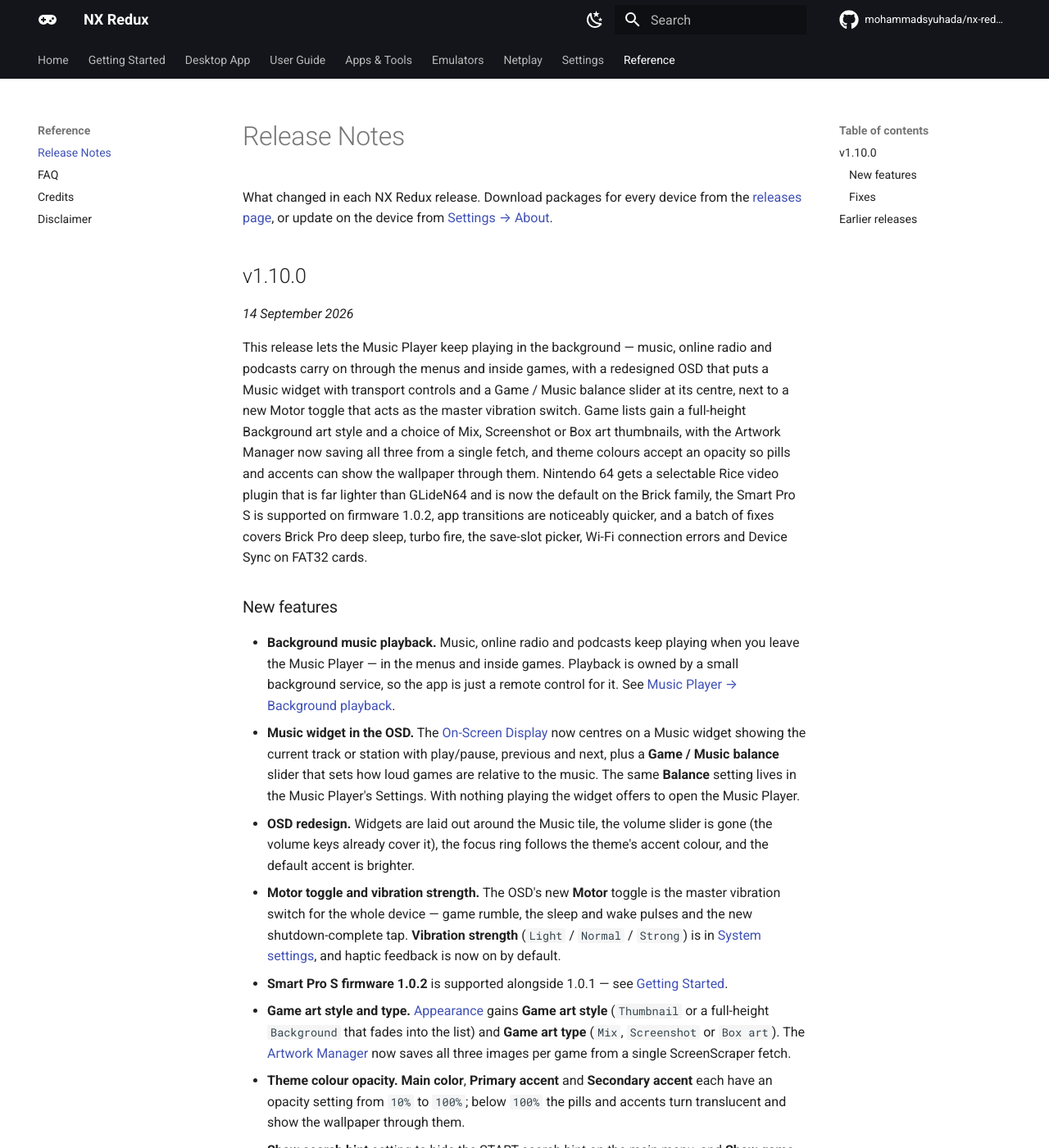
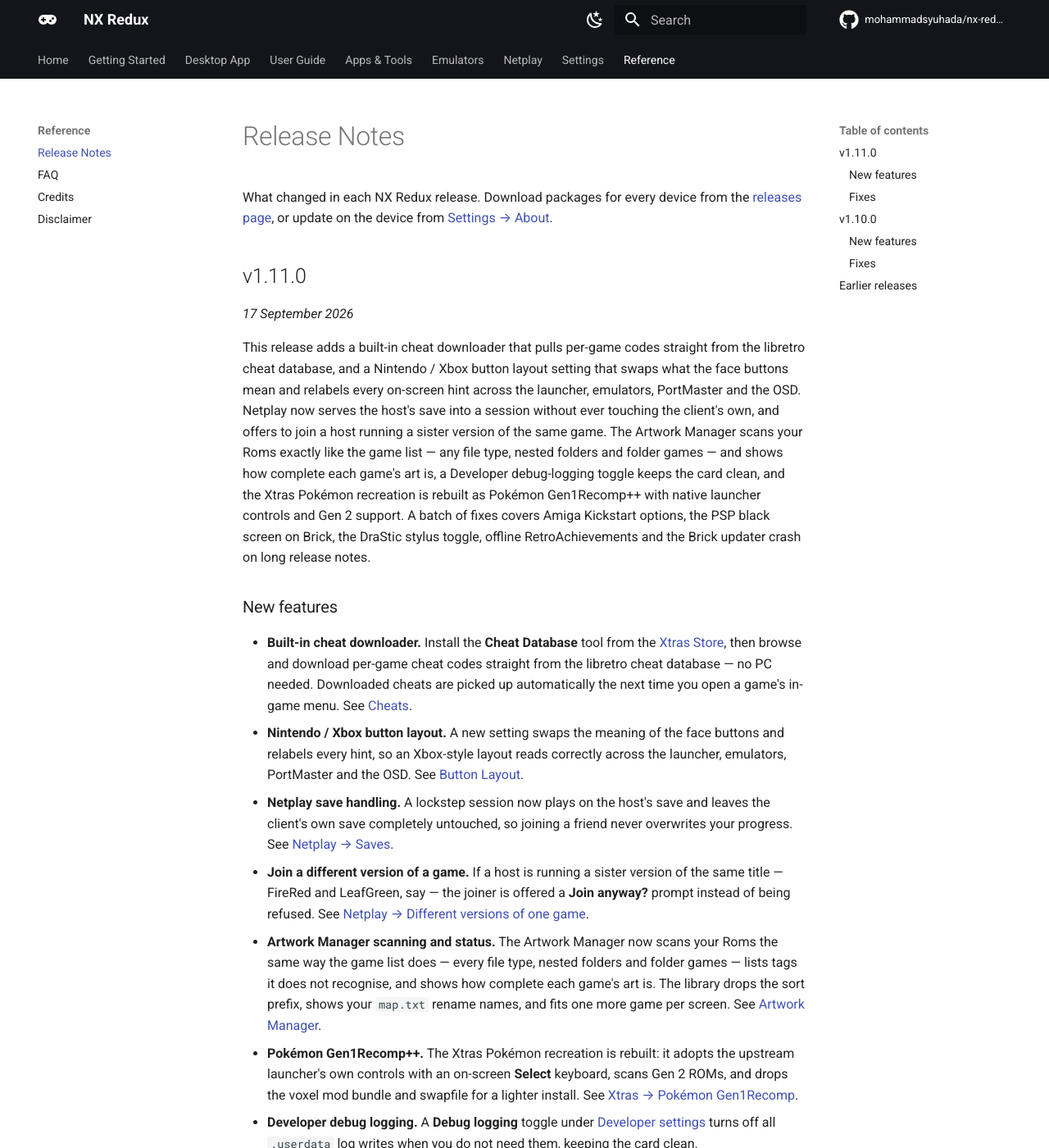
Before and after one commit to mohammadsyuhada/nx-redux-docs, an MkDocs documentation site: the page built from docs/reference/release-notes.md, in a window 1280 px wide and 1400 px high. Shown: the whole window at 82% size. Built offline with MkDocs 1.6.1 and Material for MkDocs 9.7.7, drawn with Linux system fonts in a browser that asks for light colours; comment, search, counter and statistics services are not loaded; some of the changed text lies outside the part shown.

Commit message:
docs: added release note v1.11.0

```diff
--- a/docs/reference/release-notes.md
+++ b/docs/reference/release-notes.md
@@ -3,6 +3,78 @@
 What changed in each NX Redux release. Download packages for every device
 from the [releases page](https://github.com/mohammadsyuhada/nx-redux/releases),
 or update on the device from [Settings → About](../settings/about.md).
+
+## v1.11.0
+
+*17 September 2026*
+
+This release adds a built-in cheat downloader that pulls per-game codes
+straight from the libretro cheat database, and a Nintendo / Xbox button
+layout setting that swaps what the face buttons mean and relabels every
+on-screen hint across the launcher, emulators, PortMaster and the OSD.
+Netplay now serves the host's save into a session without ever touching the
+client's own, and offers to join a host running a sister version of the same
+game. The Artwork Manager scans your Roms exactly like the game list — any
+file type, nested folders and folder games — and shows how complete each
+game's art is, a Developer debug-logging toggle keeps the card clean, and the
+Xtras Pokémon recreation is rebuilt as Pokémon Gen1Recomp++ with native
+launcher controls and Gen 2 support. A batch of fixes covers Amiga Kickstart
+options, the PSP black screen on Brick, the DraStic stylus toggle, offline
+RetroAchievements and the Brick updater crash on long release notes.
+
+### New features
+
+- **Built-in cheat downloader.** Install the **Cheat Database** tool from the
+  [Xtras Store](../apps/xtras.md#cheat-database), then browse and download
+  per-game cheat codes straight from the libretro cheat database — no PC
+  needed. Downloaded cheats are picked up automatically the next time you
+  open a game's in-game menu. See [Cheats](../apps/cheats.md).
+- **Nintendo / Xbox button layout.** A new setting swaps the meaning of the
+  face buttons and relabels every hint, so an Xbox-style layout reads
+  correctly across the launcher, emulators, PortMaster and the OSD. See
+  [Button Layout](../guide/button-layout.md).
+- **Netplay save handling.** A lockstep session now plays on the host's save
+  and leaves the client's own save completely untouched, so joining a friend
+  never overwrites your progress. See [Netplay → Saves](../netplay.md#saves).
+- **Join a different version of a game.** If a host is running a sister
+  version of the same title — FireRed and LeafGreen, say — the joiner is
+  offered a **Join anyway?** prompt instead of being refused. See
+  [Netplay → Different versions of one game](../netplay.md#different-versions-of-one-game).
+- **Artwork Manager scanning and status.** The Artwork Manager now scans your
+  Roms the same way the game list does — every file type, nested folders and
+  folder games — lists tags it does not recognise, and shows how complete
+  each game's art is. The library drops the sort prefix, shows your
+  `map.txt` rename names, and fits one more game per screen. See
+  [Artwork Manager](../apps/artwork-manager.md).
+- **Pokémon Gen1Recomp++.** The Xtras Pokémon recreation is rebuilt: it
+  adopts the upstream launcher's own controls with an on-screen **Select**
+  keyboard, scans Gen 2 ROMs, and drops the voxel mod bundle and swapfile for
+  a lighter install. See
+  [Xtras → Pokémon Gen1Recomp](../apps/xtras.md#pokemon-gen1recomp).
+- **Developer debug logging.** A **Debug logging** toggle under
+  [Developer settings](../settings/developer.md#debug-logging) turns off all
+  `.userdata` log writes when you do not need them, keeping the card clean.
+
+### Fixes
+
+- **Amiga:** Kickstart and other system-scanned option lists now populate in
+  [Emulator Settings](../guide/emulator-options.md) instead of showing only a
+  placeholder.
+- **PSP:** the Brick black screen with minui-psp 6.x is fixed — the PSP pak
+  now installs unmodified into its platform folder.
+- **Nintendo DS:** the DraStic stylus toggle works on the Brick and Brick
+  Pro, and every device now shows the same pen image. See
+  [Nintendo DS → Stylus mode](../emulators/nintendo-ds.md#stylus-mode).
+- **RetroAchievements:** logging in from the pak now writes the offline login
+  cache and prefetches, so previously earned achievements show up offline.
+- **Brick Pro:** the rumble voltage cap is lowered to 1.7 V so **Normal**
+  vibration feels subtler, and the **Home** button closes the OSD.
+- **Updater:** installing an update with long release notes no longer crashes
+  the Brick's Settings.
+- **Settings:** tag-named release builds show the commit date as their
+  **Release date**, and settings-row labels now fit beside their value.
+- **PortMaster:** it is now a shell launcher and installed paks are migrated
+  automatically, so a system update keeps PortMaster installed.
 
 ## v1.10.0
 
```
